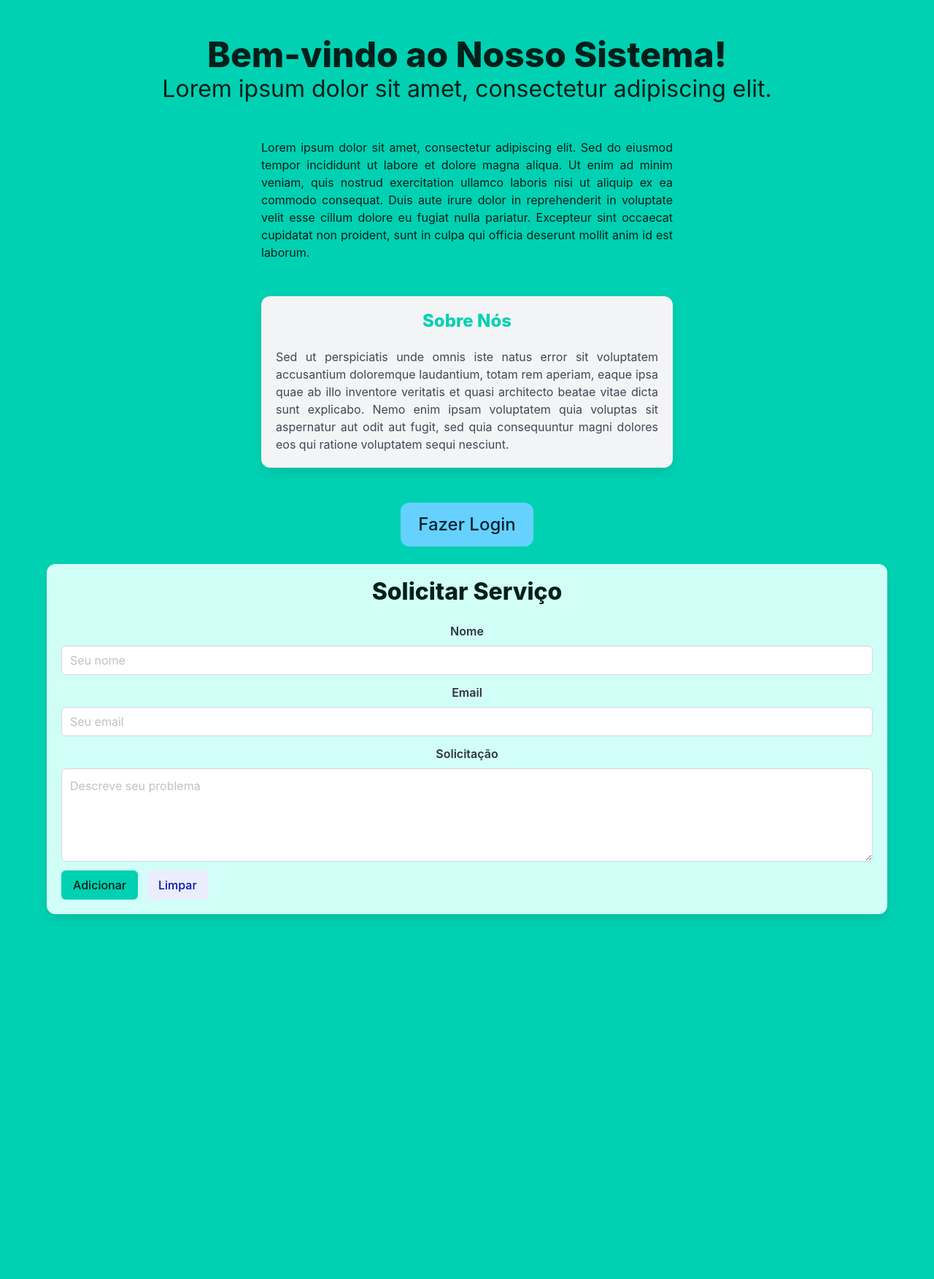
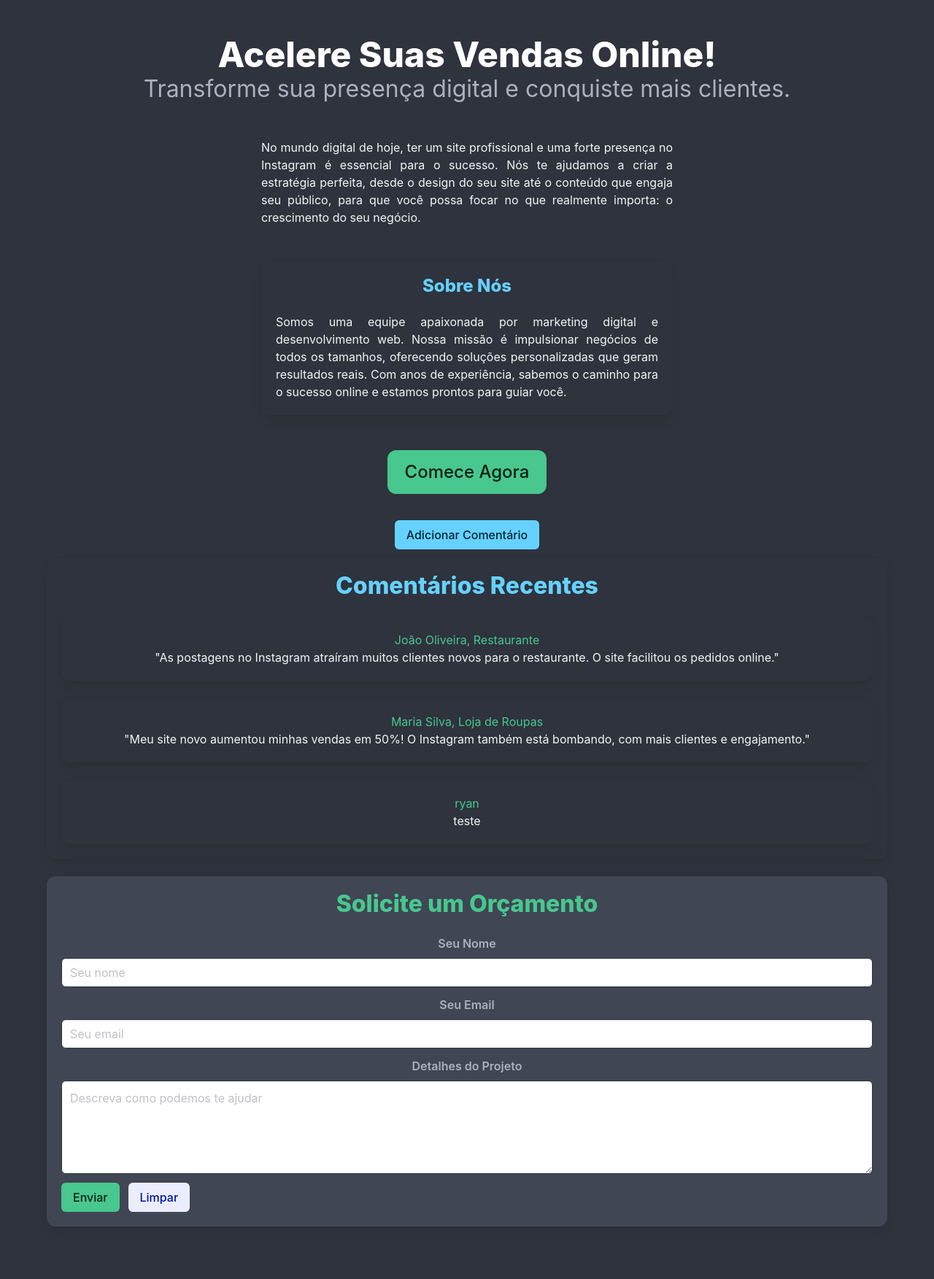
Before and after one commit to UnivEC23/pi_s1_2025, a Flask app: page / in a window 1280 px wide. Shown: the whole page at 73% size. Before the commit the page ends 1258 px from the top, so only its background shows below. Run offline with Flask 3, Linux system fonts and the light colour scheme.

Commit message:
Feat: adicionando comentarios && Fix: ajustando css/ textos

```diff
--- a/templates/indexjs.html
+++ b/templates/indexjs.html
@@ -5,28 +5,24 @@
     <meta charset="UTF-8">
     <meta name="viewport" content="width=device-width, initial-scale=1.0">
     <title>Página Inicial</title>
-    <!-- <script src="/static/app.js"></script> -->
-
     <link rel="stylesheet" type="text/css" href="/static/bulma.min.css">
 </head>
 
-<body class="has-background-light">
-    <section class="hero is-primary is-fullheight">
+
+<body class="has-background-dark">
+    <section class="hero is-dark is-fullheight">
         <div class="hero-body">
             <div class="container has-text-centered">
-                <h1 class="title is-1">Bem-vindo ao Nosso Sistema!</h1>
-                <p class="subtitle is-3"> Lorem ipsum dolor sit amet, consectetur adipiscing elit.</p>
+                <h1 class="title is-1 has-text-white">Acelere Suas Vendas Online!</h1>
+                <p class="subtitle is-3 has-text-grey-light">Transforme sua presença digital e conquiste mais clientes.</p>
                 <br>
 
                 <div class="columns is-centered">
                     <div class="column is-half">
-                        <p class="has-text-justified">
-                            Lorem ipsum dolor sit amet, consectetur adipiscing elit. Sed do eiusmod tempor incididunt ut
-                            labore et dolore magna aliqua. Ut enim ad minim veniam, quis nostrud exercitation ullamco
-                            laboris nisi ut aliquip ex ea commodo consequat. Duis aute irure dolor in reprehenderit in
-                            voluptate velit esse cillum dolore eu fugiat nulla pariatur. Excepteur sint occaecat
-                            cupidatat
-                            non proident, sunt in culpa qui officia deserunt mollit anim id est laborum.
+                        <p class="has-text-justified has-text-white-ter">
+                            No mundo digital de hoje, ter um site profissional e uma forte presença no Instagram é essencial para o sucesso.
+                            Nós te ajudamos a criar a estratégia perfeita, desde o design do seu site até o conteúdo que engaja seu público,
+                            para que você possa focar no que realmente importa: o crescimento do seu negócio.
                         </p>
                     </div>
                 </div>
@@ -35,116 +31,219 @@
 
                 <div class="columns is-centered">
                     <div class="column is-half">
-                        <div class="box has-background-white-ter">
-                            <h2 class="title is-4 has-text-primary">Sobre Nós</h2>
+                        <div class="box has-background-grey-darker has-text-white-ter">
+                            <h2 class="title is-4 has-text-info">Sobre Nós</h2>
                             <p class="has-text-justified">
-                                Sed ut perspiciatis unde omnis iste natus error sit voluptatem accusantium doloremque
-                                laudantium, totam rem aperiam, eaque ipsa quae ab illo inventore veritatis et quasi
-                                architecto beatae vitae dicta sunt explicabo. Nemo enim ipsam voluptatem quia voluptas
-                                sit
-                                aspernatur aut odit aut fugit, sed quia consequuntur magni dolores eos qui ratione
-                                voluptatem sequi nesciunt.
+                                Somos uma equipe apaixonada por marketing digital e desenvolvimento web. Nossa missão é impulsionar
+                                negócios de todos os tamanhos, oferecendo soluções personalizadas que geram resultados reais.
+                                Com anos de experiência, sabemos o caminho para o sucesso online e estamos prontos para guiar você.
                             </p>
                         </div>
                     </div>
                 </div>
 
                 <br>
-
-                <button class="button is-info is-large" onclick="abrirModal()">Fazer Login</button>
+                {% if login_error %}
+                <p class="help is-danger">{{ login_error }}</p>
+            {% endif %}
+                <button class="button is-success is-large" onclick="abrirModal()">Comece Agora</button>
                 <br>
                 <br>
+                <button class="button is-info m-3" onclick="abrirModalComentario()">Adicionar Comentário</button>
 
-                <div class="box has-background-primary-light">
-                    <h2 class="title is-3 ">Solicitar Serviço</h2>
+                <div class="modal" id="modalComentario">
+                    <div class="modal-background"></div>
+                    <div class="modal-content">
+                        <div class="box has-background-grey-darker has-text-white-ter">
+                            <h2 class="title is-4 has-text-info">Adicionar Novo Comentário</h2>
+                            <form id="formComentario">
+                                <div class="field">
+                                    <label class="label has-text-grey-light">Seu Nome</label>
+                                    <div class="control">
+                                        <input class="input is-dark has-text-white-ter" type="text" id="nomeComentario" placeholder="Seu nome" required>
+                                    </div>
+                                </div>
+                                <div class="field">
+                                    <label class="label has-text-grey-light">Comentário</label>
+                                    <div class="control">
+                                        <textarea class="textarea is-dark has-text-white-ter" id="textoComentario" placeholder="Seu comentário" required></textarea>
+                                    </div>
+                                </div>
+                                <div class="field is-grouped">
+                                    <div class="control">
+                                        <button class="button is-success" type="submit">Enviar Comentário</button>
+                                    </div>
+                                    <div class="control">
+                                        <button class="button is-light" type="button" onclick="fecharModalComentario()">Cancelar</button>
+                                    </div>
+                                </div>
+                            </form>
+                        </div>
+                    </div>
+                    <button class="modal-close is-large" aria-label="close" onclick="fecharModalComentario()"></button>
+                </div>
+
+                <div class="box has-background-grey-darker">
+                    <h2 class="title is-3 has-text-info">Comentários Recentes</h2>
+                    {% if comentarios %}
+                        {% for comentario in comentarios %}
+                            <div class="box has-background-dark">
+                                <p class="has-text-success">{{ comentario.autor }}</p>
+                                <p class="has-text-white-ter">{{ comentario.texto }}</p>
+                            </div>
+                        {% endfor %}
+                    {% else %}
+                        <p class="has-text-white-ter">Nenhum comentário encontrado.</p>
+                    {% endif %}
+                </div>
+
+
+                <div class="box has-background-grey-dark">
+                    <h2 class="title is-3 has-text-success">Solicite um Orçamento</h2>
                     <form method="POST" id="adicnovo">
-                        <!-- <div class="form"> -->
                         <div class="field">
-                            <label class="label has-text-dark">Nome</label>
+                            <label class="label has-text-grey-light">Seu Nome</label>
                             <div class="control">
-                                <input id="nome" class="input" type="text" name="nome" placeholder="Seu nome">
+                                <input id="nome" class="input is-dark has-text-white-ter" type="text" name="nome" placeholder="Seu nome">
                             </div>
                         </div>
 
                         <div class="field">
-                            <label class="label has-text-dark">Email</label>
+                            <label class="label has-text-grey-light">Seu Email</label>
                             <div class="control">
-                                <input id="email" class="input" type="email" name="email" placeholder="Seu email">
+                                <input id="email" class="input is-dark has-text-white-ter" type="email" name="email" placeholder="Seu email">
                             </div>
                         </div>
 
                         <div class="field">
-                            <label class="label has-text-dark">Solicitação</label>
+                            <label class="label has-text-grey-light">Detalhes do Projeto</label>
                             <div class="control">
-                                <textarea id="solicit" class="textarea" type="text" name="solicit"
-                                    placeholder="Descreve seu problema"></textarea>
+                                <textarea id="solicit" class="textarea is-dark has-text-white-ter" type="text" name="solicit"
+                                    placeholder="Descreva como podemos te ajudar"></textarea>
                             </div>
                         </div>
 
                         <div class="field is-grouped">
                             <div class="control">
-                                <button class="button is-primary">Adicionar</button>
+                                <button class="button is-success">Enviar</button>
                             </div>
-                            <!-- <div class="control"> -->
                             <button class="button is-link is-light" onclick="limpar()">Limpar</button>
-                            <!-- </div> -->
-                        </div>
-                        <!-- </div> -->
-                    </form>
+                            </div>
+                        </form>
                 </div>
+
+
 
 
                 <div class="modal" id="modalLogin">
                     <div class="modal-background"></div>
                     <div class="modal-content">
-                        <div class="box">
-                            <h2 class="title is-4">Acesso ao Sistema</h2>
+                        <div class="box has-background-grey-darker has-text-white-ter">
+                            <h2 class="title is-4 has-text-info">Acesso ao Painel</h2>
 
                             <form action="/clientes" method="POST">
-                                <!-- <div class="form"> -->
                                 <div class="field">
-                                    <label class="label">Usuário</label>
+                                    <label class="label has-text-grey-light">Usuário</label>
                                     <div class="control">
-                                        <input id="usern" class="input" type="text" name="username"
+                                        <input id="usern" class="input is-dark has-text-white-ter" type="text" name="username"
                                             placeholder="Seu usuário">
                                     </div>
                                 </div>
 
                                 <div class="field">
-                                    <label class="label">Senha</label>
+                                    <label class="label has-text-grey-light">Senha</label>
                                     <div class="control">
-                                        <input id="passw" class="input" type="password" name="password"
+                                        <input id="passw" class="input is-dark has-text-white-ter" type="password" name="password"
                                             placeholder="Sua senha">
                                     </div>
                                 </div>
 
                                 <div class="field is-grouped">
                                     <div class="control">
-                                        <button class="button is-primary">Entrar</button>
+                                        <button class="button is-success">Entrar</button>
                                     </div>
-                                    <!-- <div class="control">  retirado para não iniciar ação-->
                                     <button class="button is-link is-light" onclick="fecharModal()">Cancelar</button>
-                                    <!-- </div> -->
-                                </div>
-                                <!-- </div> -->
-                            </form>
+                                    </div>
+                                </form>
                         </div>
                     </div>
                     <button class="modal-close is-large" aria-label="close" onclick="fecharModal()"></button>
                 </div>
             </div>
         </div>
+
     </section>
     <script>
+        document.getElementById('adicnovo').addEventListener('submit', function(event) {
+    const nome = document.getElementById('nome').value;
+    const email = document.getElementById('email').value;
+    const solicit = document.getElementById('solicit').value;
+
+    if (!nome || !email || !solicit) {
+        alert('Por favor, preencha todos os campos.');
+        event.preventDefault();
+        return;
+    }
+
+});
         function limpar() {
             document.getElementById("adicnovo").reset();
         }
 
 
-        function abrirModal() {
-            document.getElementById('modalLogin').classList.add('is-active');
+        function abrir(string) {
+            document.getElementById(string).classList.add('is-active');
+        }
+        function fechar(string) {
+            document.getElementById(string).classList.remove('is-active');
         }
 
+        function abrirModal() {
+           abrir('modalLogin');
+        }
+        function fecharModal() {
+           fechar('modalLogin');
+        }
+
+        function abrirModalComentario() {
+            abrir('modalComentario');
+        }
+
+        function fecharModalComentario() {
+            fechar('modalComentario');
+        }
+
+        document.getElementById('formComentario').addEventListener('submit', function(event) {
+            event.preventDefault();
+            enviarComentario();
+        });
+
+        async function enviarComentario() {
+            const autor = document.getElementById('nomeComentario').value;
+            const texto = document.getElementById('textoComentario').value;
+
+            try {
+                const response = await fetch('/api/comentarios', {
+                    method: 'POST',
+                    headers: {
+                        'Content-Type': 'application/json'
+                    },
+                    body: JSON.stringify({ autor: autor, texto: texto })
+                });
+
+                if (response.ok) {
+                    fecharModalComentario();
+
+                    window.location.reload();
+                } else {
+                    console.error('Erro ao enviar comentário:', response.status);
+                    alert('Erro ao enviar comentário.');
+                }
+            } catch (error) {
+                console.error('Erro ao enviar comentário:', error);
+                alert('Erro ao enviar comentário.');
+            }
+        }
         async function login() {
             const username = document.getElementById('usern').value;
             const password = document.getElementById('passw').value;
@@ -170,6 +269,7 @@
             document.getElementById('modalLogin').classList.remove('is-active');
         }
     </script>
+
 </body>
 
 </html>
```
Also changed, not shown: appjs.py (+55 -21 lines), modelos.py (+17 -0 lines), templates/clientes.html (+14 -1 lines), db_dev.db.
